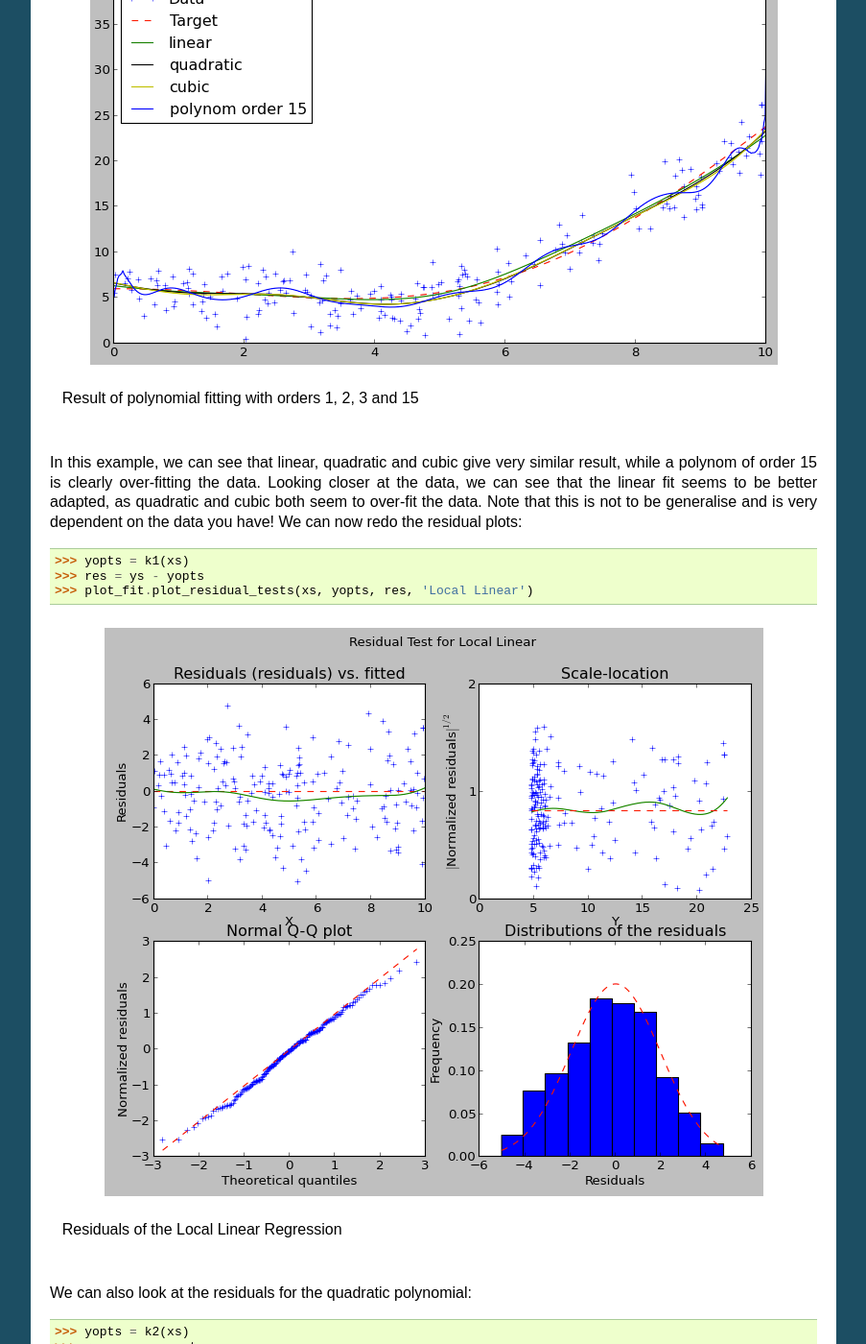
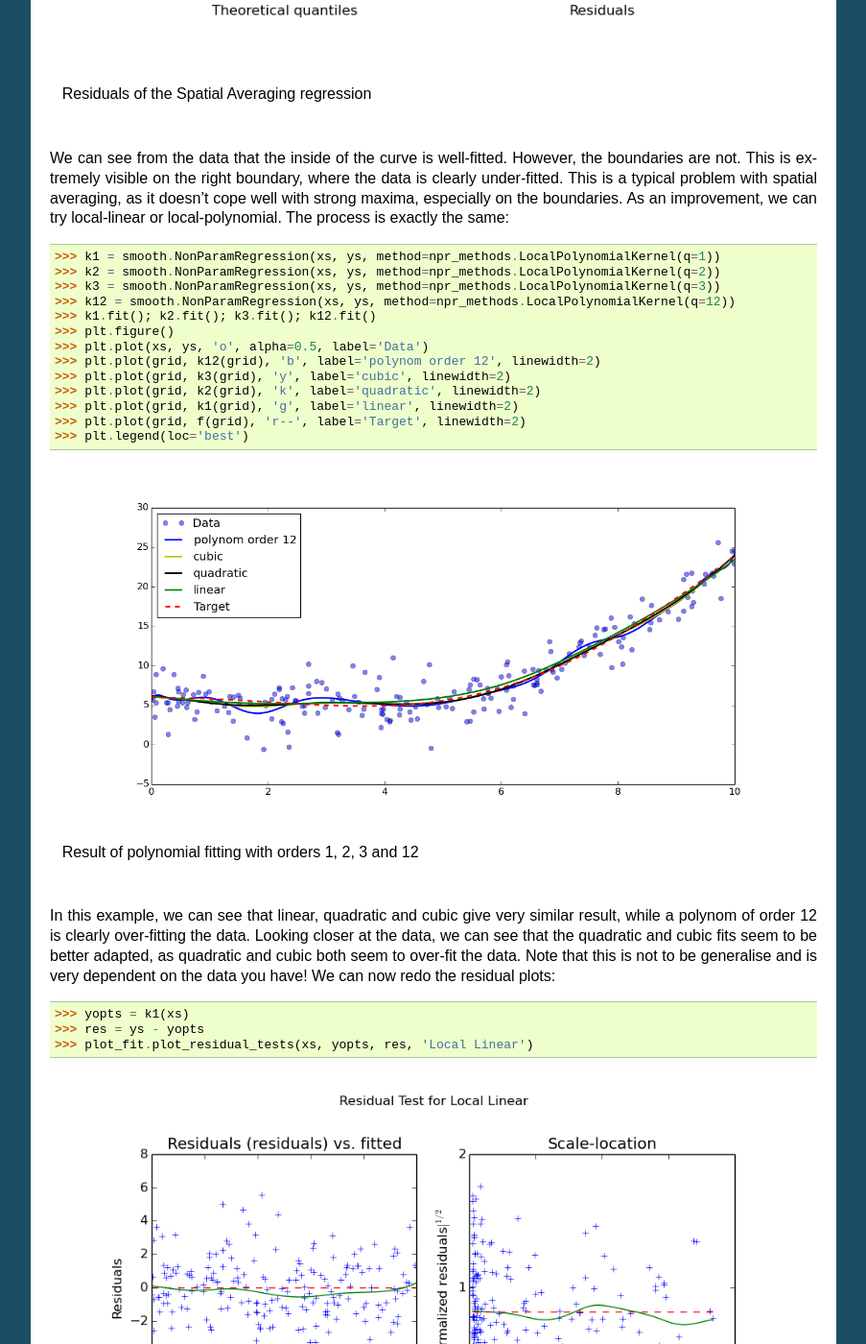
Before and after one commit to sergeyfarin/pyqt-fit, a Sphinx documentation site: the page built from docs/NonParam_tut.rst, in a window 1280 px wide and 1400 px high, scrolled down 3596 px. Shown: the whole window at 96% size, without its empty margins (198-1101 px from the left). Built offline with Sphinx 7.4.7, drawn with Linux system fonts in a browser that asks for light colours; formulas are drawn with MathJax 3; the version number could not be read and is left out; some of the changed text lies outside the part shown.

Commit message:
Fully modified non param regression

```diff
--- a/docs/NonParam_tut.rst
+++ b/docs/NonParam_tut.rst
@@ -70,7 +70,7 @@ We can then visualize the data::
   >>> import matplotlib.pyplot as plt
   >>> grid = np.r_[0:10:512j]
   >>> plt.plot(grid, f(grid), 'r--', label='Reference')
-  >>> plt.plot(xs, ys, '+', label='Data')
+  >>> plt.plot(xs, ys, 'o', alpha=0.5, label='Data')
   >>> plt.legend(loc='best')
 
 .. figure:: NonParam_tut_data.png
@@ -80,9 +80,11 @@ We can then visualize the data::
 
 At first, we will try to use a simple Nadaraya-Watson method, or spatial averaging, using a gaussian kernel::
 
-  >>> import pyqt_fit.kernel_smoothing as smooth
-  >>> k0 = smooth.SpatialAverage(xs, ys)
-  >>> plt.plot(grid, k0(grid), label="Spatial Averaging")
+  >>> import pyqt_fit.nonparam_regression as smooth
+  >>> from pyqt_fit import npr_methods
+  >>> k0 = smooth.NonParamRegression(xs, ys, method=npr_methods.SpatialAverage())
+  >>> k0.fit()
+  >>> plt.plot(grid, k0(grid), label="Spatial Averaging", linewidth=2)
   >>> plt.legend(loc='best')
 
 .. figure:: NonParam_tut_spatial_ave.png
@@ -109,30 +111,31 @@ averaging, as it doesn't cope well with strong maxima, especially on the
 boundaries. As an improvement, we can try local-linear or local-polynomial. The
 process is exactly the same::
 
-  >>> k1 = smooth.LocalLinearKernel1D(xs, ys)
-  >>> k2 = smooth.LocalPolynomialKernel1D(xs, ys, q=2)
-  >>> k3 = smooth.LocalPolynomialKernel1D(xs, ys, q=3)
-  >>> k15 = smooth.LocalPolynomialKernel1D(xs, ys, q=15)
+  >>> k1 = smooth.NonParamRegression(xs, ys, method=npr_methods.LocalPolynomialKernel(q=1))
+  >>> k2 = smooth.NonParamRegression(xs, ys, method=npr_methods.LocalPolynomialKernel(q=2))
+  >>> k3 = smooth.NonParamRegression(xs, ys, method=npr_methods.LocalPolynomialKernel(q=3))
+  >>> k12 = smooth.NonParamRegression(xs, ys, method=npr_methods.LocalPolynomialKernel(q=12))
+  >>> k1.fit(); k2.fit(); k3.fit(); k12.fit()
   >>> plt.figure()
-  >>> plt.plot(xs, ys, '+', label='Data')
-  >>> plt.plot(grid, f(grid), 'r--', label='Target')
-  >>> plt.plot(grid, k1(grid), 'g', label='linear')
-  >>> plt.plot(grid, k2(grid), 'k', label='quadratic')
-  >>> plt.plot(grid, k3(grid), 'y', label='cubic')
-  >>> plt.plot(grid, k15(grid), 'b', label='polynom order 15')
+  >>> plt.plot(xs, ys, 'o', alpha=0.5, label='Data')
+  >>> plt.plot(grid, k12(grid), 'b', label='polynom order 12', linewidth=2)
+  >>> plt.plot(grid, k3(grid), 'y', label='cubic', linewidth=2)
+  >>> plt.plot(grid, k2(grid), 'k', label='quadratic', linewidth=2)
+  >>> plt.plot(grid, k1(grid), 'g', label='linear', linewidth=2)
+  >>> plt.plot(grid, f(grid), 'r--', label='Target', linewidth=2)
   >>> plt.legend(loc='best')
 
 .. figure:: NonParam_tut_spatial_poly.png
   :align: center
 
-  Result of polynomial fitting with orders 1, 2, 3 and 15
+  Result of polynomial fitting with orders 1, 2, 3 and 12
 
 In this example, we can see that linear, quadratic and cubic give very similar
-result, while a polynom of order 15 is clearly over-fitting the data. Looking
-closer at the data, we can see that the linear fit seems to be better adapted,
-as quadratic and cubic both seem to over-fit the data. Note that this is not to
-be generalise and is very dependent on the data you have! We can now redo the
-residual plots::
+result, while a polynom of order 12 is clearly over-fitting the data. Looking
+closer at the data, we can see that the quadratic and cubic fits seem to be
+better adapted, as quadratic and cubic both seem to over-fit the data. Note that
+this is not to be generalise and is very dependent on the data you have! We can
+now redo the residual plots::
 
   >>> yopts = k1(xs)
   >>> res = ys - yopts
@@ -154,10 +157,10 @@ We can also look at the residuals for the quadratic polynomial::
 
   Residuals of the Local Quadratic Regression
 
-We can see from the structure of the noise that the quadratic curve, although
-farther from our target, seems to fit much better the data. Unlike in the local
-linear regression, we do not have significant bias along the X axis. Also, the
-residuals seem "more normal" (i.e. the points in the QQ-plot are better aligned)
+We can see from the structure of the noise that the quadratic curve seems indeed
+to fit much better the data. Unlike in the local linear regression, we do not
+have significant bias along the X axis. Also, the residuals seem "more normal"
+(i.e. the points in the QQ-plot are better aligned)
 than in the linear case.
 
 Confidence Intervals
@@ -168,7 +171,11 @@ paragraph, you can get confidence interval on the estimation with::
 
   >>> import pyqt_fit.bootstrap as bs
   >>> grid = np.r_[0:10:512j]
-  >>> result = bs.bootstrap(smooth.LocalPolynomialKernel1D, xs, ys, eval_points = grid, fit_kwrds = {'q': 2}, CI = (95,99))
+  >>> def fit(xs, ys):
+  ...   est = smooth.NonParamRegression(xs, ys, method=npr_methods.LocalPolynomialKernel(q=2))
+  ...   est.fit()
+  ...   return est
+  >>> result = bs.bootstrap(fit, xs, ys, eval_points = grid, CI = (95,99))
 
 This will compute the 95% and 99% confidence intervals for the quadratic
 fitting. The result is a named tuple
@@ -178,10 +185,10 @@ intervals for the curve.
 
 The data can be plotted with::
 
-  >>> plt.plot(grid, result.y_fit(grid), 'r', label="Fitted curve")
-  >>> plt.plot(grid, result.CIs[0][0,0], 'g--', label='95% CI')
-  >>> plt.plot(grid, result.CIs[0][0,1], 'g--')
-  >>> plt.plot(xs, ys, '+', label='Data')
+  >>> plt.plot(xs, ys, 'o', alpha=0.5, label='Data')
+  >>> plt.plot(grid, result.y_fit(grid), 'r', label="Fitted curve", linewidth=2)
+  >>> plt.plot(grid, result.CIs[0][0,0], 'g--', label='95% CI', linewidth=2)
+  >>> plt.plot(grid, result.CIs[0][0,1], 'g--', linewidth=2)
   >>> plt.fill_between(grid, result.CIs[0][0,0], result.CIs[0][0,1], color='g', alpha=0.25)
   >>> plt.legend(loc=0)
 
```
Also changed, not shown: docs/NonParam_tut_data.png, docs/NonParam_tut_data_CIs.png, docs/NonParam_tut_spatial_ave.png, docs/NonParam_tut_spatial_ave_test.png, docs/NonParam_tut_spatial_ll_test.png, docs/NonParam_tut_spatial_lq_test.png, docs/NonParam_tut_spatial_poly.png, 8 other files.
